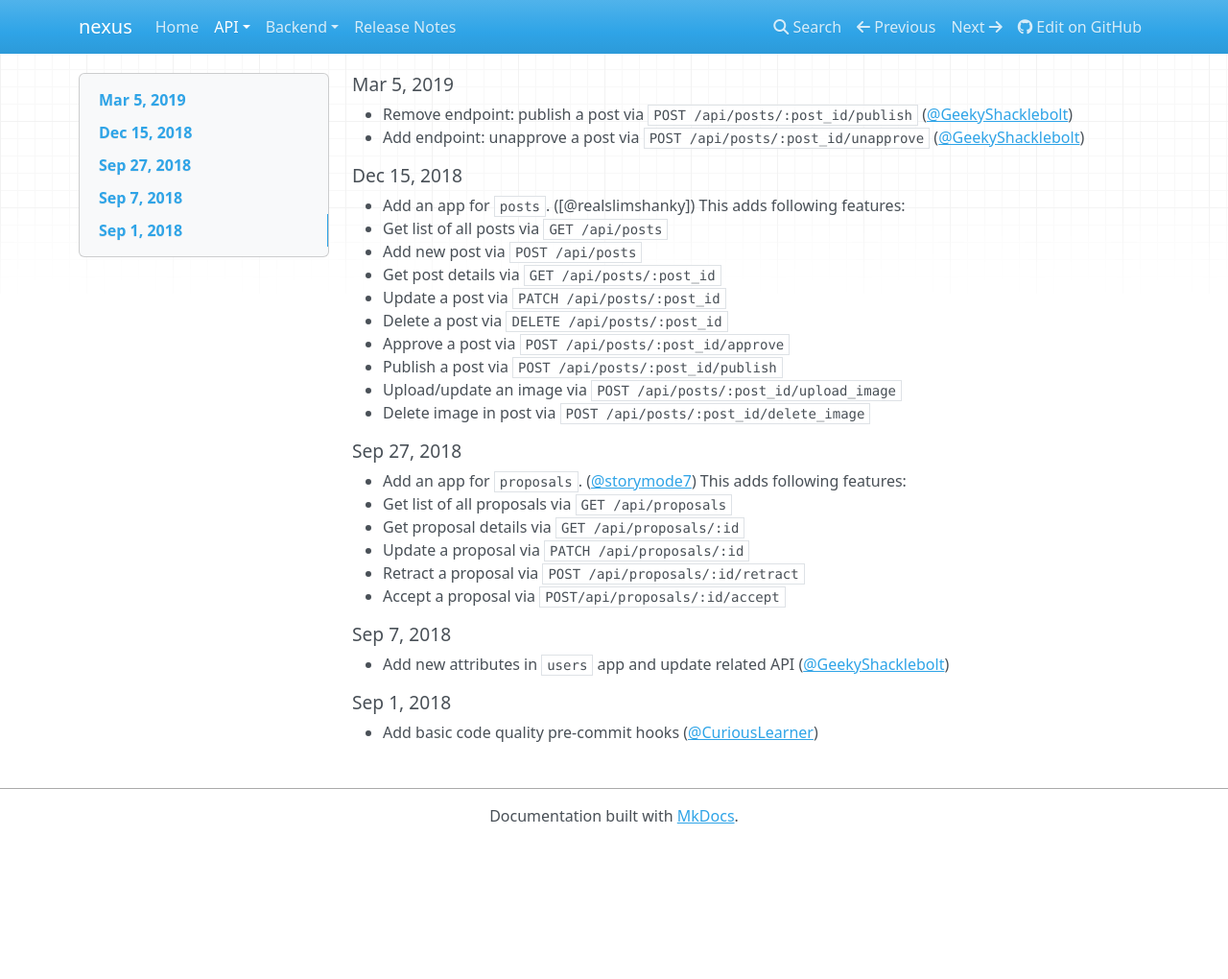
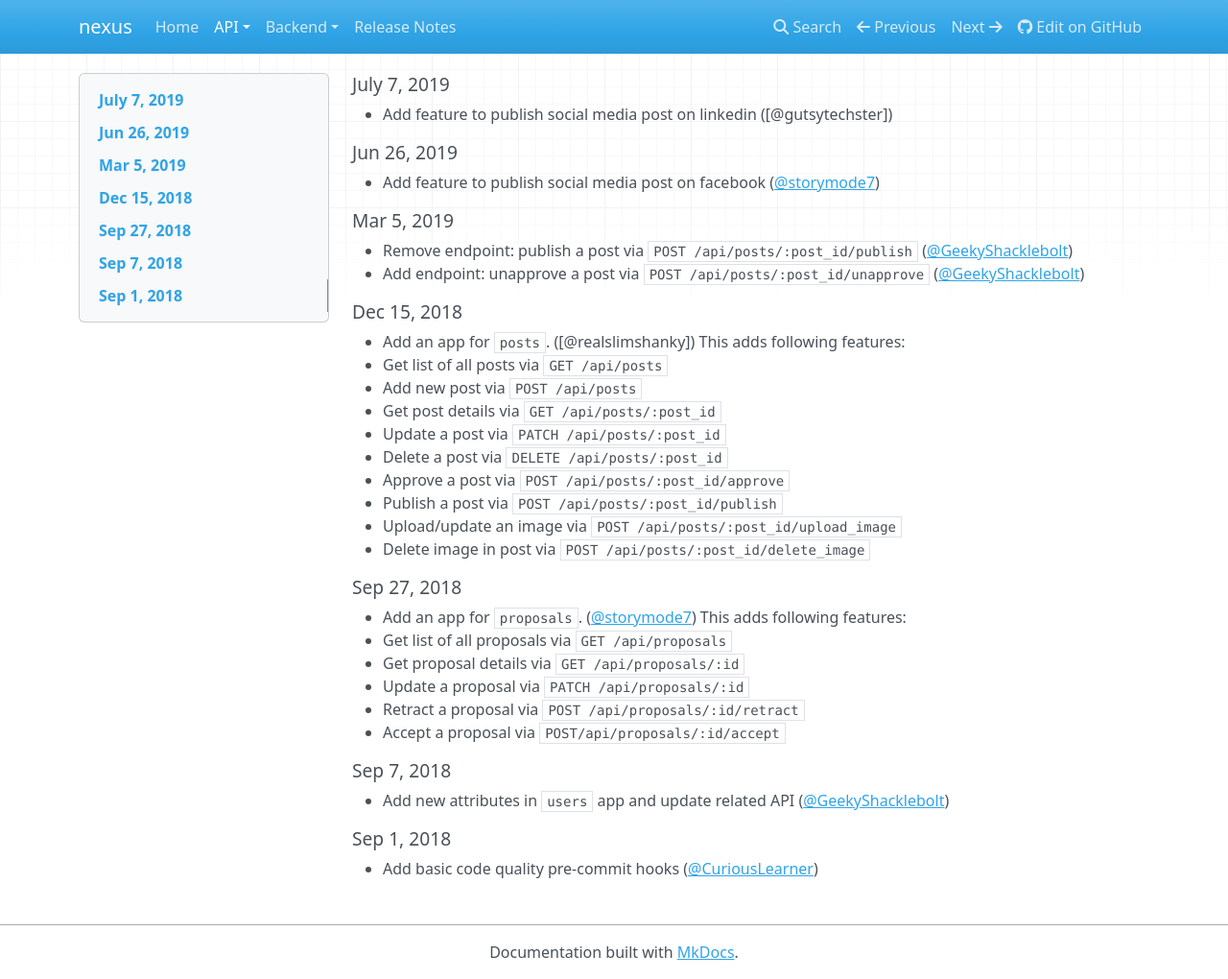
Before and after one commit to CuriousLearner/nexus, an MkDocs documentation site: the page built from docs/api/changelog.md, in a window 1280 px wide and 1020 px high. Shown: the whole window at 96% size. Built offline with MkDocs 1.6.1, drawn with Linux system fonts in a browser that asks for light colours; nearby versions of some CDN libraries.

Commit message:
refactor(social_media): Sort python imports and update docs
This updates the .env.sample and CHANGELOG.md files and also
sort python imports.

```diff
--- a/docs/api/changelog.md
+++ b/docs/api/changelog.md
@@ -3,6 +3,14 @@
     .container h2{font-size: 1.2em; }
     .container hr{margin-top: 5px; }
 </style>
+
+## July 7, 2019
+
+- Add feature to publish social media post on linkedin ([@gutsytechster])
+
+## Jun 26, 2019
+
+- Add feature to publish social media post on facebook ([@storymode7])
 
 ## Mar 5, 2019
 
```
Also changed, not shown: 3 other files.
